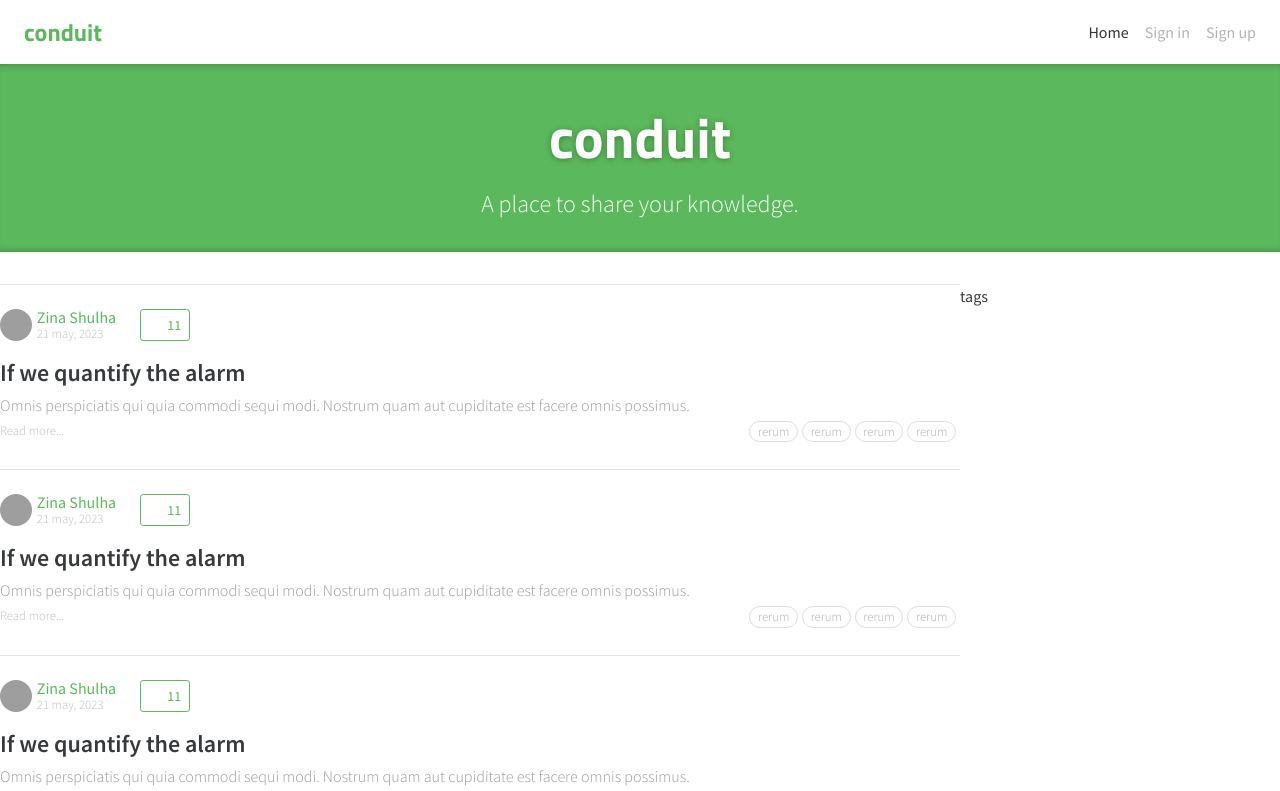
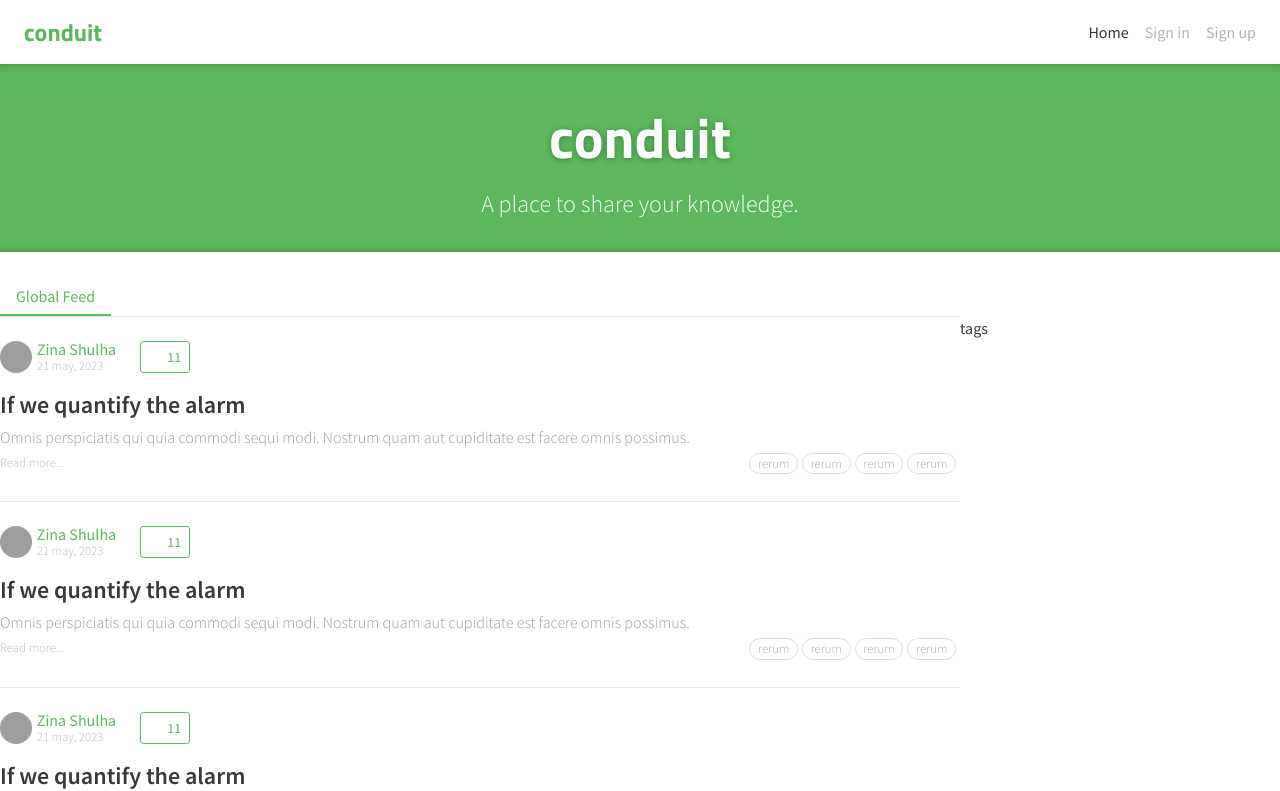
Before and after one commit to AliakseiShu/conduit, a React (Vite) app: page / in a window 1280 px wide. Shown: the top 791 px of the page. Built offline with nearby package versions, Linux system fonts and the light colour scheme; grey boxes are pictures that could not be loaded; some icons are missing.

Commit message:
add feed-toggle

```diff
--- /dev/null
+++ b/src/common/components/feed-toggle/feed-toggle.tsx
@@ -0,0 +1,16 @@
+import React from 'react';
+import { NavLink } from "react-router-dom";
+
+export const FeedToggle = () => {
+  return (
+    <div className='h-8'>
+      <ul>
+        <li>
+          <NavLink to="/" className='bg-white border-b-2 border-green py-2 px-4'>
+            Global Feed
+          </NavLink>
+        </li>
+      </ul>
+    </div>
+  );
+};
--- a/src/common/components/feed/feed.tsx
+++ b/src/common/components/feed/feed.tsx
@@ -1,10 +1,12 @@
 import React from 'react';
 import { Container } from "../container/container";
 import { ArticleList } from "../article-list/article-list";
+import { FeedToggle } from "../feed-toggle/feed-toggle";
 
 export const Feed = () => {
   return (
     <Container>
+      <FeedToggle/>
       <div className="flex">
         <ArticleList/>
         <div className="w-1/4">tags</div>
```
